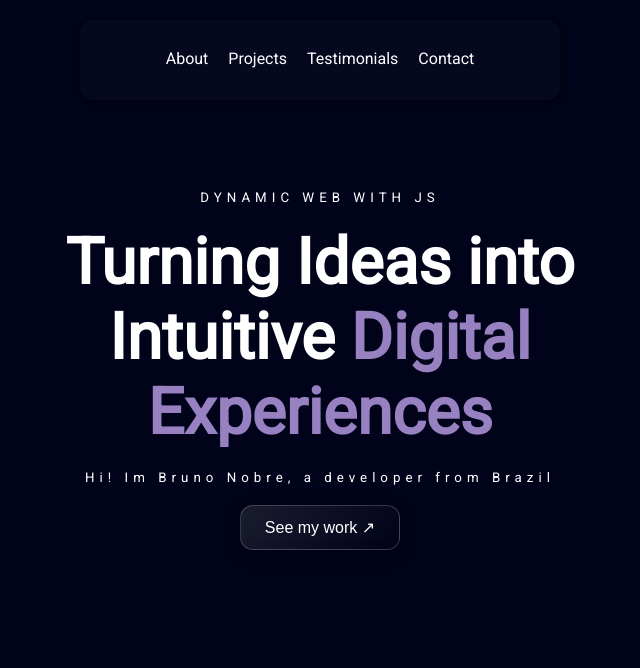
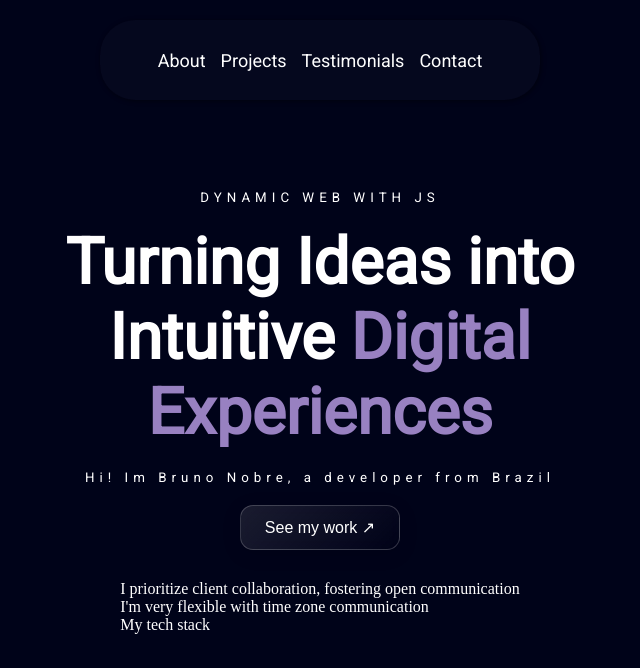
Before and after one commit to 1ubrno/portifolio, a plain HTML site: page index.html in a window 1280 px wide. Shown: the whole page, without its empty margins (320-960 px from the left). Drawn offline with Linux system fonts and the light colour scheme.

Commit message:
segunda secao
estrutura da segunda secao e correcao na barra nav

```diff
--- a/assets/css/style.css
+++ b/assets/css/style.css
@@ -18,19 +18,19 @@ body {
 
 nav {
     display: flex;
+    justify-content: center;
+    align-items: center;
     box-shadow: 1px 1px 5px #00000075;
     background: #ffffff05;
-    border-radius: 13px;
-    width: 60vh;
+    border-radius: 35px;
+    width: 55vh;
     height: 10vh;
-    padding-top: 3vh;
-    text-align: center;
-    justify-content: center;
-    gap: 20px;
+    gap: 15px;
 }
 
 nav a {
     font-style: none;
+    font-size: large;
     color :#FFFFFF;
     text-decoration: none;
 }
@@ -63,7 +63,10 @@ nav a:hover::after {
 }
 main {
     display: flex;
+
+    flex-direction: column;
     justify-content: center;
+    align-items: center;
     padding: 20px;
 
 }
--- a/index.html
+++ b/index.html
@@ -28,7 +28,14 @@
                 <div class="btn-container">
                      <button onclick="" id="seeMyWork-btn"  id="seeMyWork-btn" class="animated-button">See my work ↗</button>
                 </div>
+            </div>
 
+        <div class="s2">
+            <div class="s2-container">
+                <div>I prioritize client collaboration, fostering open communication</div>
+                <div>I'm very flexible with time zone communication</div>
+                <div>My tech stack</div>
+            </div>
         </div>
     </main>
 
```
Also changed, not shown: scripts/script.js (+12 -11 lines).
